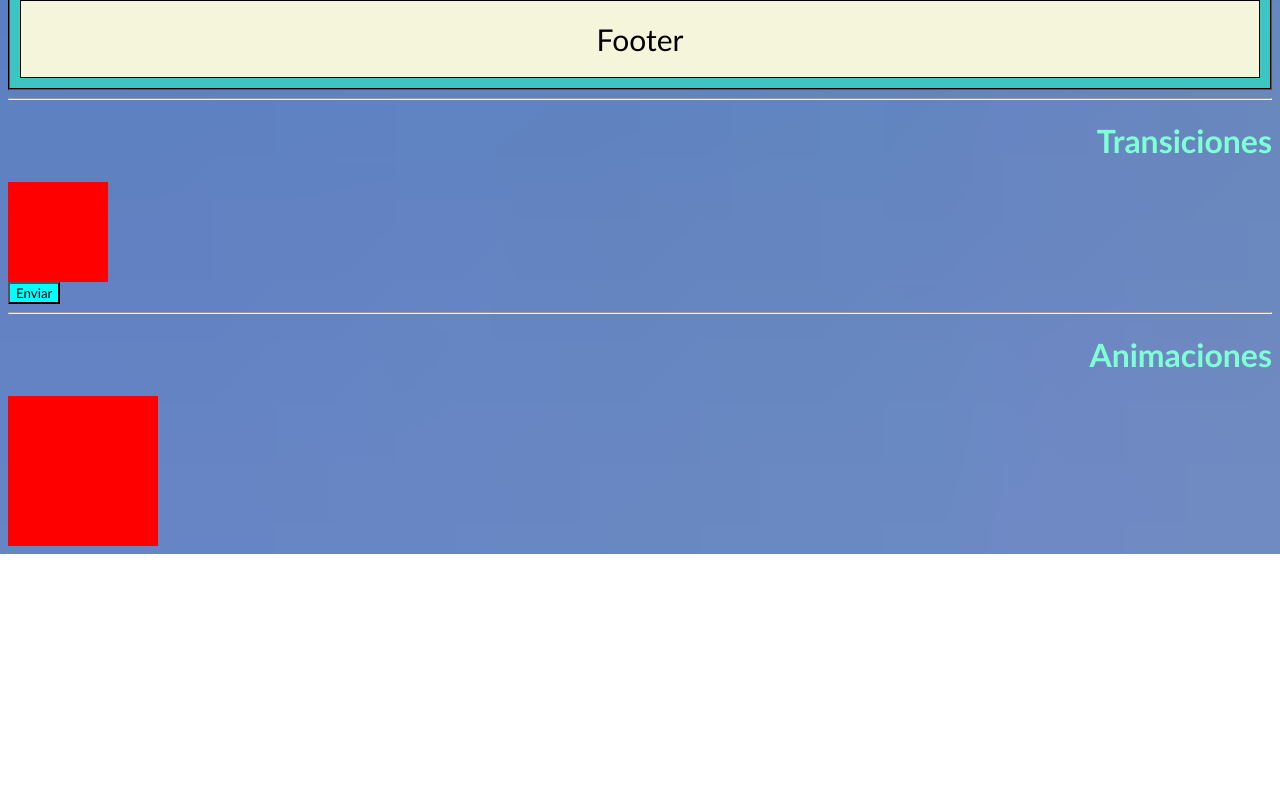
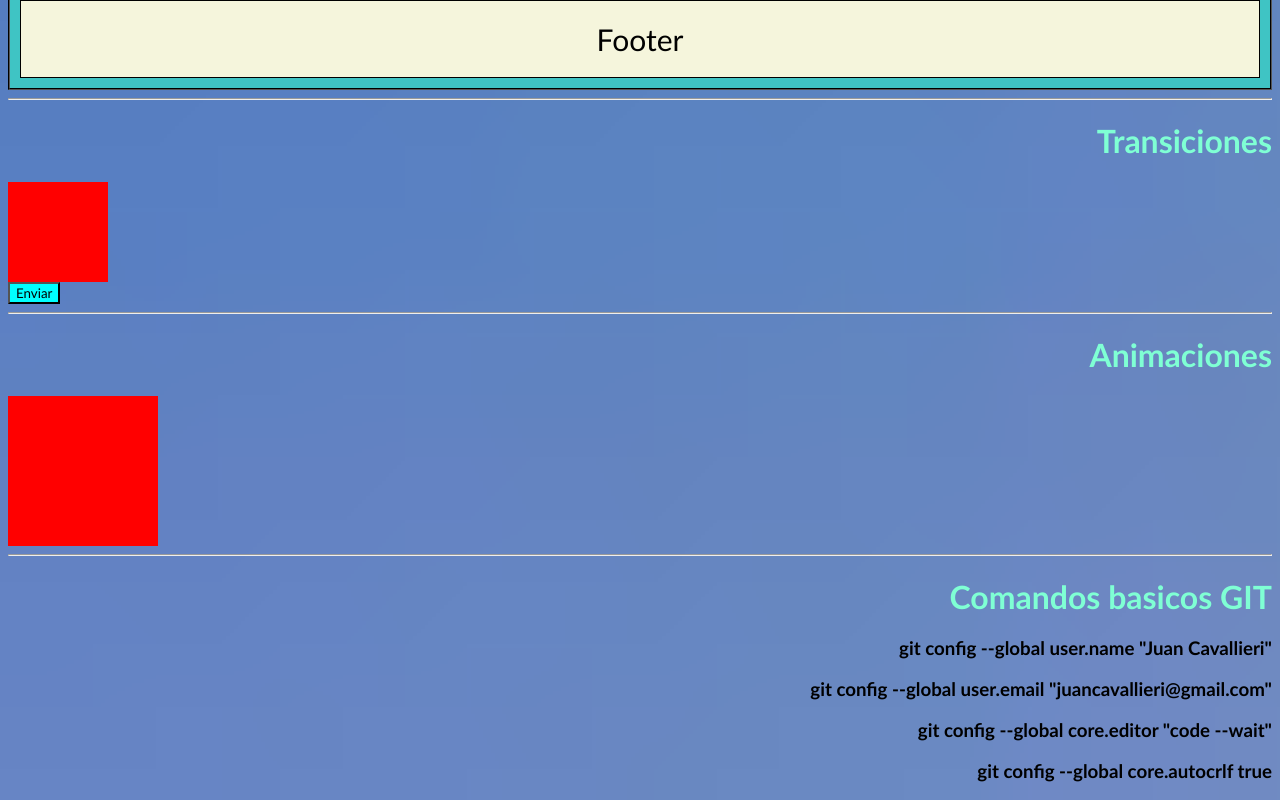
Before and after one commit to jfcava/digitalHouse-CSS, a plain HTML site: page index.html in a window 1280 px wide. Shown: the part 9669-10469 px from the top of the page. Before the commit the page ends 10223 px from the top, so only its background shows below. Drawn offline with Linux system fonts and the light colour scheme.

Commit message:
Curso Completo

```diff
--- a/index.html
+++ b/index.html
@@ -386,5 +386,17 @@
     <div class="animacion"></div>
 
 
+    <hr>
+
+    <h1>Comandos basicos GIT</h1>
+
+    <h3>git config --global user.name "Juan Cavallieri"</h3>
+    <!-- Mismo mail que en Github -->
+    <h3>git config --global user.email "juancavallieri@gmail.com"</h3>
+    <!-- Configurar para abrir Visual Studio desde terminal -->
+    <h3>git config --global core.editor "code --wait"</h3>
+    <!-- Usando Windows hay que configurar esto por los saltos de linea -->
+    <h3>git config --global core.autocrlf true</h3>
+
 </body>
 </html>
```
